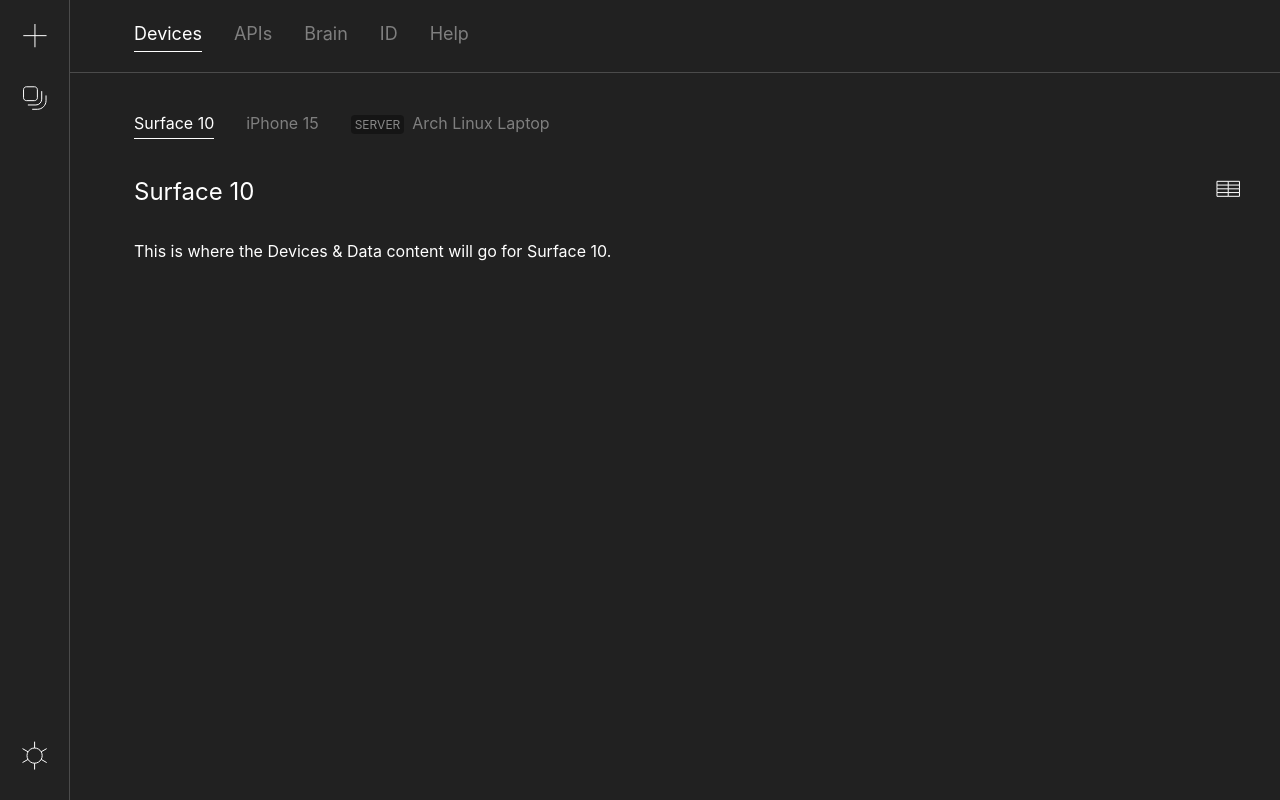
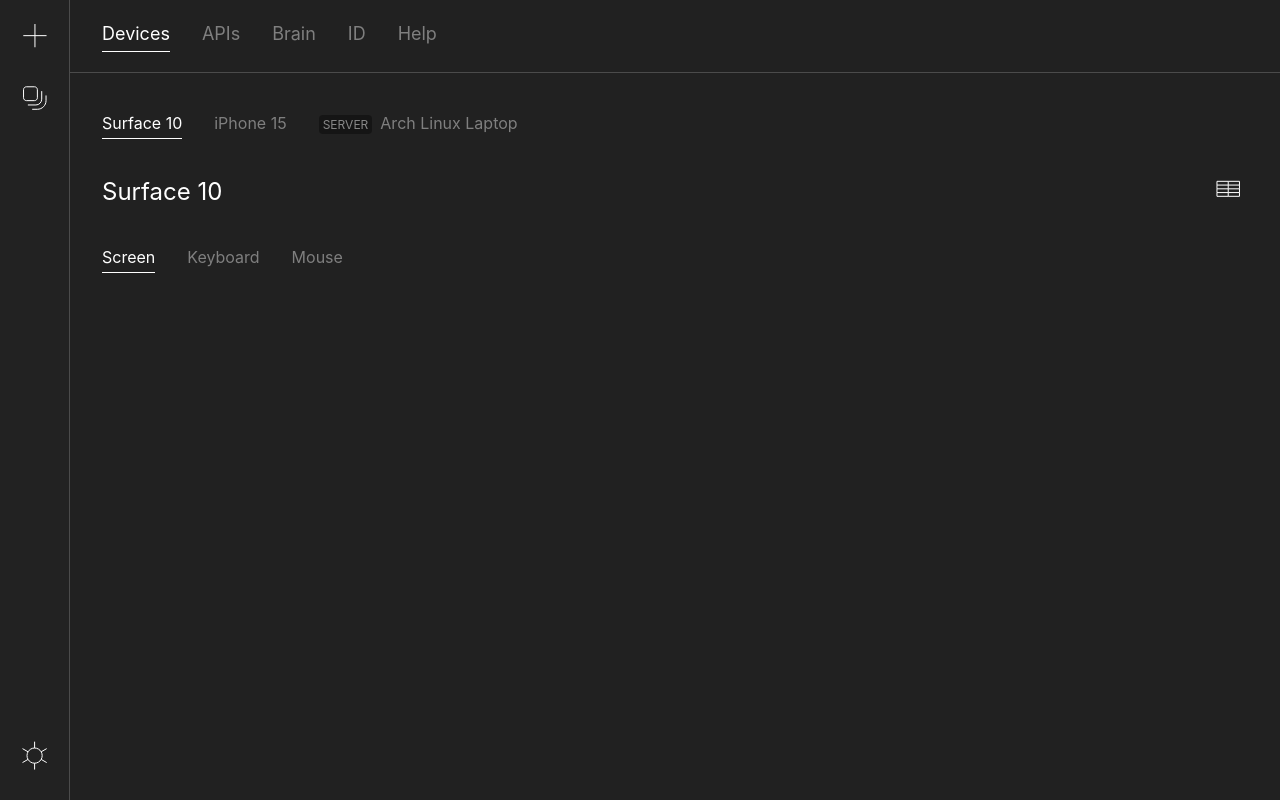
Before and after one commit to SOURCE-Platform/O, a React (Create React App) app in the folder frontend/: page / in a window 1280 px wide. Built offline with nearby package versions, Linux system fonts and the light colour scheme.

Commit message:
still in front-end land and refined a bunch of GUI. getting frustrated. want to add functionality. coming so soon sweety

```diff
--- a/frontend/src/App.js
+++ b/frontend/src/App.js
@@ -20,7 +20,7 @@
         <Sidebar onSettingsClick={toggleSettings} />
         <main className="flex-grow flex flex-col">
           <HeaderTabs activeTab={activeTab} onTabChange={setActiveTab} />
-          <div className="flex-grow ml-8">
+          <div className="flex-grow">
             {activeTab === 'Devices' ? (
               <DevicesAndData onDeviceSelect={setCurrentDevice} currentDevice={currentDevice} />
             ) : (
--- a/frontend/src/components/DevicesAndData.jsx
+++ b/frontend/src/components/DevicesAndData.jsx
@@ -1,11 +1,14 @@
-import React, { useState } from 'react';
+import React, { useState, useEffect } from 'react';
 import { Tabs, TabsList, TabsTrigger } from './ui/tabs';
 import SettingsCard from './SettingsCard';
-import { Icon } from './ui/icons/Icon.tsx';  // Keeping the .tsx extension
+import { Icon } from './ui/icons/Icon.tsx';
+import SettingsTabs from './SettingsTabs';
 
 const DevicesAndData = ({ onDeviceSelect }) => {
   const [activeDevice, setActiveDevice] = useState('Surface 10');
   const [showSettings, setShowSettings] = useState(null);
+  const [settings, setSettings] = useState({});
+  const [activeTab, setActiveTab] = useState(null);
 
   const devices = [
     { name: 'Surface 10', type: 'default' },
@@ -22,9 +25,21 @@
     onDeviceSelect(device);
   };
 
+  useEffect(() => {
+    // Fetch settings when active device changes
+    const fetchSettings = async () => {
+      // Implement your fetchSettings logic here
+      // This is a placeholder
+      const fetchedSettings = { screen: {}, keyboard: {}, mouse: {} };
+      setSettings(fetchedSettings);
+      setActiveTab(Object.keys(fetchedSettings)[0]);
+    };
+    fetchSettings();
+  }, [activeDevice]);
+
   return (
     <div>
-      <div className="mt-8  mx-8">
+      <div className="mt-8 mx-8">
         <Tabs value={activeDevice} onValueChange={handleDeviceChange} className="mb-6">
           <TabsList className="flex justify-start bg-transparent">
             {devices.map((device) => (
@@ -57,11 +72,15 @@
           </button>
         </div>
 
-        {showSettings === activeDevice ? (
-          <SettingsCard deviceName={activeDevice} />
-        ) : (
-          <p className="mt-6">This is where the Devices & Data content will go for {activeDevice}.</p>
+        {showSettings === activeDevice && (
+          <SettingsCard deviceName={activeDevice} activeTab={activeTab} />
         )}
+
+        <SettingsTabs
+          activeTab={activeTab}
+          onTabChange={setActiveTab}
+          settings={settings}
+        />
       </div>
     </div>
   );
--- a/frontend/src/components/SettingsCard.jsx
+++ b/frontend/src/components/SettingsCard.jsx
@@ -16,7 +16,7 @@
     onClick={() => onToggle(title)}
   >
     <div className="flex-grow pr-4">
-      <h3 className={`text-s font-regular ${enabled ? 'text-white-700' : 'text-gray-500'}`}>
+      <h3 className={`text-xs font-regular ${enabled ? 'text-white-700' : 'text-gray-500'}`}>
         {capitalizeFirstLetter(title)}
       </h3>
     </div>
@@ -98,8 +98,8 @@
   };
 
   return (
-    <div>
-      <h2 className="text-l text-white-700 font-regular mb-4">Data Sources</h2>
+    <div className="p-4 rounded-lg bg-gray-950">
+      <h2 className="text-l text-white-700 font-regular mb-2">Data Sources</h2>
       {error && <p className="text-red-500">Error: {error}</p>}
       {Object.keys(settings).length === 0 ? (
         <p>Loading settings...</p>
--- /dev/null
+++ b/frontend/src/components/SettingsTabs.jsx
@@ -0,0 +1,25 @@
+import React from 'react';
+import { Tabs, TabsList, TabsTrigger } from './ui/tabs';
+
+const SettingsTabs = ({ activeTab, onTabChange, settings }) => {
+  return (
+    <Tabs value={activeTab} onValueChange={onTabChange} className="my-6">
+      <TabsList className="flex justify-start bg-transparent">
+        {Object.keys(settings).map((settingName) => (
+          <TabsTrigger
+            key={settingName}
+            value={settingName}
+            className="text-base font-normal text-gray-200 hover:text-white-100 transition-colors relative py-2 group mr-8"
+          >
+            <span className="relative pb-1 group-data-[state=active]:text-white-100">
+              {settingName.charAt(0).toUpperCase() + settingName.slice(1)}
+              <span className="absolute bottom-0 left-0 w-full h-px bg-white-100 opacity-0 transition-opacity duration-300 ease-in-out group-data-[state=active]:opacity-100"></span>
+            </span>
+          </TabsTrigger>
+        ))}
+      </TabsList>
+    </Tabs>
+  );
+};
+
+export default SettingsTabs;
--- a/frontend/src/components/ui/HeaderTabs.jsx
+++ b/frontend/src/components/ui/HeaderTabs.jsx
@@ -5,7 +5,7 @@
   return (
     <header className="border-b border-gray-600 py-4">
       <Tabs value={activeTab} onValueChange={onTabChange} className="w-full">
-        <TabsList className="flex justify-start bg-transparent ml-16">
+        <TabsList className="flex justify-start bg-transparent mx-8">
           {['Devices', 'APIs', 'Brain', 'ID', 'Help'].map((tab) => (
             <TabsTrigger
               key={tab}
```
